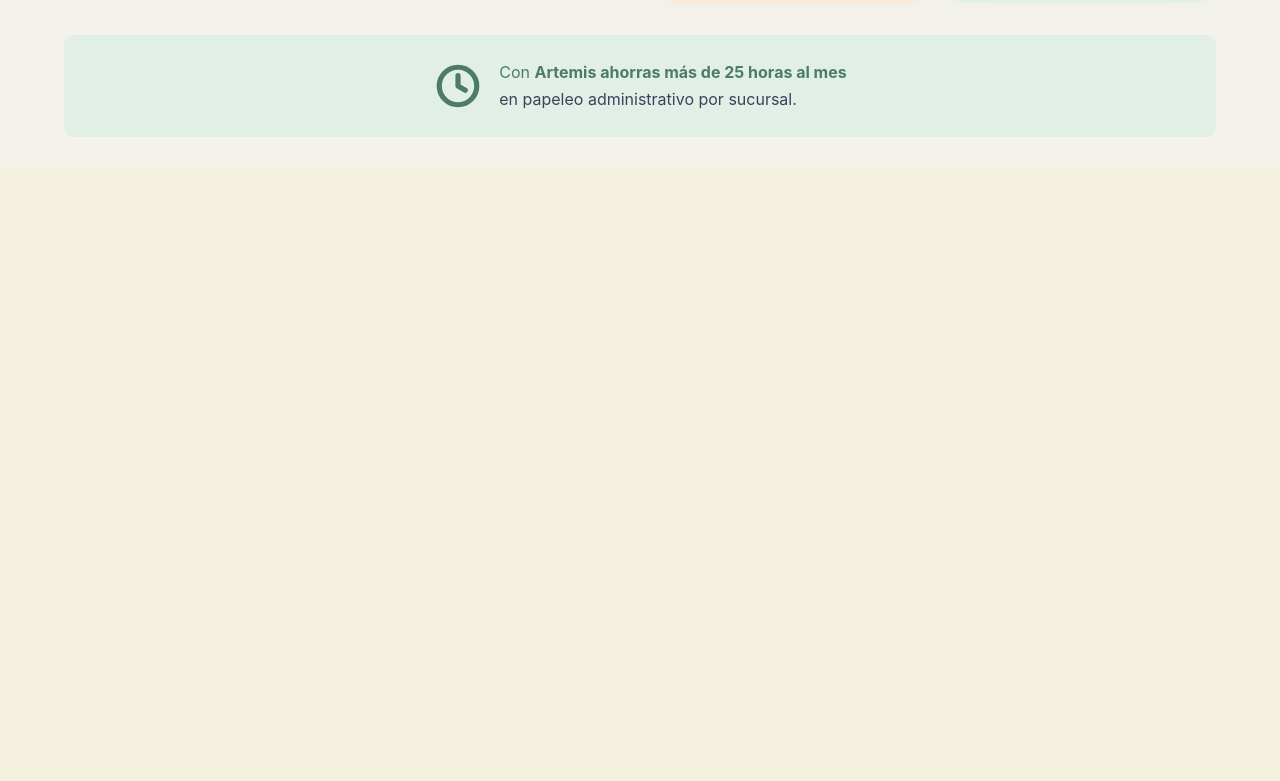
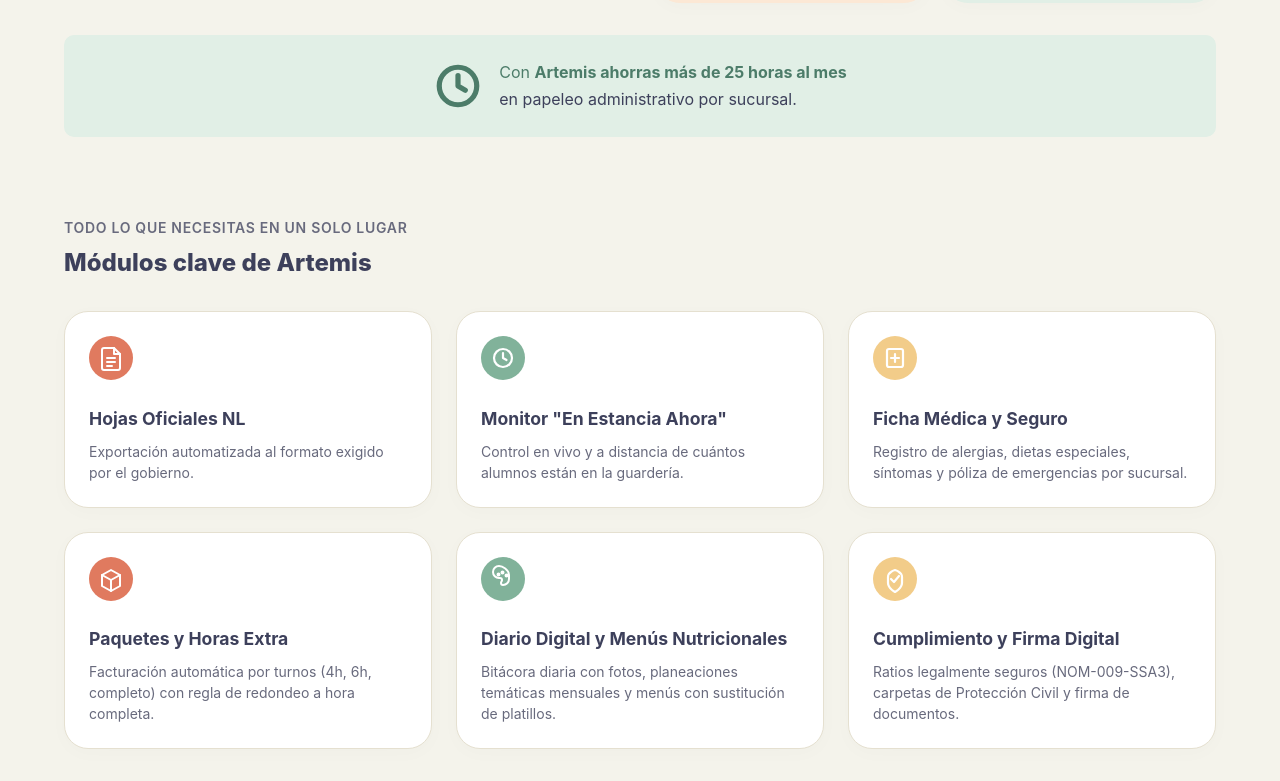
Before and after one commit to ArtemisaLabs/artemisa-landing, a Next.js app: page / in a window 1280 px wide. Shown: the part 868-1649 px from the top of the page. Before the commit the page ends 1037 px from the top, so only its background shows below. Built offline with nearby package versions, Linux system fonts and the light colour scheme.

Commit message:
Added modules section

```diff
--- a/app/page.tsx
+++ b/app/page.tsx
@@ -3,6 +3,7 @@
 import { Container, Typography, Button, Box, Paper, Stack } from '@mui/material';
 import Benefits from '../src/components/Benefits/benefits';
 import Scope from '../src/components/Scope/Scope';
+import Modules from '../src/components/Modules/modules';
 
 export default function HomePage() {
   return (
@@ -14,6 +15,7 @@
         sx={{ backgroundColor: '#f4f3eb', width: '100%', display: 'flex', alignItems: 'center', justifyContent: 'center' }}
       >
         <Scope />
+        <Modules />
       </Stack>
     </Box>
   );
--- /dev/null
+++ b/src/components/Modules/card.tsx
@@ -0,0 +1,32 @@
+import {
+    Box,
+    Typography
+} from '@mui/material';
+
+export default function Card({ title, description, icon }: any) {
+    return (
+        <Box
+            sx={{
+                width: '100%', // Se adapta al contenedor del grid flexible
+                display: 'flex',
+                flexDirection: 'column',
+                alignItems: 'flex-start',
+                justifyContent: 'flex-start',
+                padding: '24px',
+                backgroundColor: '#ffffff', // Fondo crema cálido acorde a tu paleta
+                border: '1px solid #E5E0D0',
+                borderRadius: '24px',
+                boxShadow: '0 4px 20px rgba(0,0,0,0.02)',
+                height: '100%'
+            }}
+        >
+            <Box sx={{ mb: 2 }}>{icon}</Box>
+            <Typography variant="h6" sx={{ fontWeight: 700, color: '#3D405B', mb: 1, fontSize: '1.1rem' }}>
+                {title}
+            </Typography>
+            <Typography variant="body2" sx={{ color: 'text.secondary', lineHeight: 1.5 }}>
+                {description}
+            </Typography>
+        </Box>
+    );
+}
--- /dev/null
+++ b/src/components/Modules/icons.tsx
@@ -0,0 +1,90 @@
+import React from 'react';
+
+interface IconProps {
+  size?: number;
+}
+
+// 1. Hojas Oficiales NL (Documento / Texto) - Terracota / Coral (#E07A5F)
+export function OfficialSheetsIcon({ size = 44 }: IconProps) {
+  return (
+    <svg width={size} height={size} viewBox="0 0 44 44" fill="none">
+      <circle cx="22" cy="22" r="22" fill="#E07A5F" />
+      <g stroke="#FFFFFF" strokeWidth="2" strokeLinecap="round" strokeLinejoin="round">
+        <path d="M15 12h10l6 6v14a2 2 0 0 1-2 2H15a2 2 0 0 1-2-2V14a2 2 0 0 1 2-2z" />
+        <path d="M25 12v6h6" />
+        <path d="M18 22h8" />
+        <path d="M18 26h8" />
+        <path d="M18 30h5" />
+      </g>
+    </svg>
+  );
+}
+
+// 2. Monitor "En Estancia Ahora" (Reloj) - Verde Salvia (#81B29A)
+export function MonitorClockIcon({ size = 44 }: IconProps) {
+  return (
+    <svg width={size} height={size} viewBox="0 0 44 44" fill="none">
+      <circle cx="22" cy="22" r="22" fill="#81B29A" />
+      <g stroke="#FFFFFF" strokeWidth="2.2" strokeLinecap="round" strokeLinejoin="round">
+        <circle cx="22" cy="22" r="9" />
+        <polyline points="22 17 22 22 25.5 24" />
+      </g>
+    </svg>
+  );
+}
+
+// 3. Ficha Médica y Seguro (Cruz Médica / Hospital) - Miel / Amarillo (#F2CC89)
+export function MedicalRecordIcon({ size = 44 }: IconProps) {
+  return (
+    <svg width={size} height={size} viewBox="0 0 44 44" fill="none">
+      <circle cx="22" cy="22" r="22" fill="#F2CC89" />
+      <g stroke="#FFFFFF" strokeWidth="2.2" strokeLinecap="round" strokeLinejoin="round">
+        <path d="M16 13h12a2 2 0 0 1 2 2v14a2 2 0 0 1-2 2H16a2 2 0 0 1-2-2V15a2 2 0 0 1 2-2z" />
+        <path d="M22 18v8" />
+        <path d="M18 22h8" />
+      </g>
+    </svg>
+  );
+}
+
+// 4. Paquetes y Horas Extra (Caja / Paquete 3D) - Terracota / Coral (#E07A5F)
+export function PackagesIcon({ size = 44 }: IconProps) {
+  return (
+    <svg width={size} height={size} viewBox="0 0 44 44" fill="none">
+      <circle cx="22" cy="22" r="22" fill="#E07A5F" />
+      <g stroke="#FFFFFF" strokeWidth="2" strokeLinecap="round" strokeLinejoin="round">
+        <path d="M13 18l9-5 9 5v11l-9 5-9-5V18z" />
+        <path d="M13 18l9 5 9-5" />
+        <path d="M22 23v11" />
+      </g>
+    </svg>
+  );
+}
+
+// 5. Diario Digital y Menús Nutricionales (Paleta de Pintura / Arte) - Verde Salvia (#81B29A)
+export function DigitalJournalIcon({ size = 44 }: IconProps) {
+  return (
+    <svg width={size} height={size} viewBox="0 0 44 44" fill="none">
+      <circle cx="22" cy="22" r="22" fill="#81B29A" />
+      <g stroke="#FFFFFF" strokeWidth="2" strokeLinecap="round" strokeLinejoin="round">
+        <path d="M28 22c0 3.314-2.686 6-6 6a2 2 0 0 1-2-2c0-.55.22-.98.5-1.5.28-.52.5-1.07.5-1.5 0-1.1-.9-2-2-2h-1c-3.314 0-6-2.686-6-6s2.686-6 6-6 10 3.582 10 9z" />
+        <circle cx="17.5" cy="17.5" r="1" fill="#FFFFFF" />
+        <circle cx="21.5" cy="15.5" r="1" fill="#FFFFFF" />
+        <circle cx="25.5" cy="18.5" r="1" fill="#FFFFFF" />
+      </g>
+    </svg>
+  );
+}
+
+// 6. Cumplimiento y Firma Digital (Escudo con Check) - Miel / Amarillo (#F2CC89)
+export function ComplianceIcon({ size = 44 }: IconProps) {
+  return (
+    <svg width={size} height={size} viewBox="0 0 44 44" fill="none">
+      <circle cx="22" cy="22" r="22" fill="#F2CC89" />
+      <g stroke="#FFFFFF" strokeWidth="2.2" strokeLinecap="round" strokeLinejoin="round">
+        <path d="M22 13s-7 2-7 7v6c0 5 7 9 7 9s7-4 7-9v-6c0-5-7-7-7-7z" />
+        <polyline points="18 22 21 25 26 19" />
+      </g>
+    </svg>
+  );
+}
--- /dev/null
+++ b/src/components/Modules/modules.tsx
@@ -0,0 +1,101 @@
+import React from 'react';
+import {
+    Box,
+    Typography
+} from '@mui/material';
+import Card from './card';
+import {
+    OfficialSheetsIcon,
+    MonitorClockIcon,
+    MedicalRecordIcon,
+    PackagesIcon,
+    DigitalJournalIcon,
+    ComplianceIcon
+} from './icons';
+
+export default function Modules() {
+
+    const modulesData = [
+        {
+            title: 'Hojas Oficiales NL',
+            description: 'Exportación automatizada al formato exigido por el gobierno.',
+            icon: <OfficialSheetsIcon size={44} />,
+        },
+        {
+            title: 'Monitor "En Estancia Ahora"',
+            description: 'Control en vivo y a distancia de cuántos alumnos están en la guardería.',
+            icon: <MonitorClockIcon size={44} />,
+        },
+        {
+            title: 'Ficha Médica y Seguro',
+            description: 'Registro de alergias, dietas especiales, síntomas y póliza de emergencias por sucursal.',
+            icon: <MedicalRecordIcon size={44} />,
+        },
+        {
+            title: 'Paquetes y Horas Extra',
+            description: 'Facturación automática por turnos (4h, 6h, completo) con regla de redondeo a hora completa.',
+            icon: <PackagesIcon size={44} />,
+        },
+        {
+            title: 'Diario Digital y Menús Nutricionales',
+            description: 'Bitácora diaria con fotos, planeaciones temáticas mensuales y menús con sustitución de platillos.',
+            icon: <DigitalJournalIcon size={44} />,
+        },
+        {
+            title: 'Cumplimiento y Firma Digital',
+            description: 'Ratios legalmente seguros (NOM-009-SSA3), carpetas de Protección Civil y firma de documentos.',
+            icon: <ComplianceIcon size={44} />,
+        },
+    ];
+
+    return (
+        <Box
+            sx={{
+                width: '90%',
+                mx: 'auto',
+                display: 'flex',
+                flexDirection: 'column',
+                alignItems: 'flex-start',
+                justifyContent: 'flex-start',
+                py: 4
+            }}
+        >
+            {/* Encabezados de la sección */}
+            <Typography variant="body2" sx={{ color: 'text.secondary', fontWeight: 600, letterSpacing: '0.05em' }}>
+                TODO LO QUE NECESITAS EN UN SOLO LUGAR
+            </Typography>
+            <Typography variant="h5" sx={{ mt: 1, mb: 4, fontWeight: 800 }}>
+                M&oacute;dulos clave de Artemis
+            </Typography>
+
+            {/* Contenedor de las tarjetas con flexWrap para 3 arriba y 3 abajo */}
+            <Box
+                sx={{
+                    display: 'flex',
+                    flexDirection: 'row',
+                    flexWrap: 'wrap',
+                    gap: 3, // Espacio uniforme entre tarjetas (horizontal y vertical)
+                    width: '100%',
+                    justifyContent: 'center'
+                }}
+            >
+                {modulesData.map((module, index) => (
+                    <Box
+                        key={index}
+                        sx={{
+                            // En dispositivos móviles (xs) ocupa el 100%, en pantallas medianas/grandes (md) ocupa un tercio exacto menos el gap
+                            width: { xs: '100%', sm: 'calc(50% - 16px)', lg: 'calc(33.333% - 16px)' },
+                            display: 'flex'
+                        }}
+                    >
+                        <Card
+                            title={module.title}
+                            description={module.description}
+                            icon={module.icon}
+                        />
+                    </Box>
+                ))}
+            </Box>
+        </Box>
+    );
+}
```
